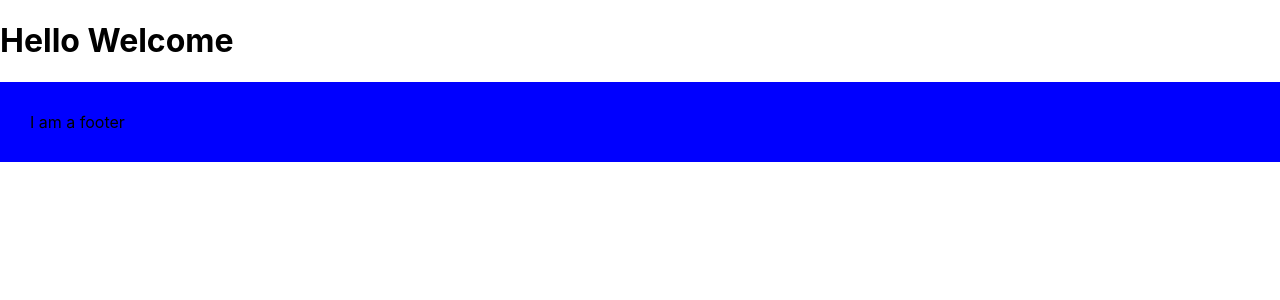
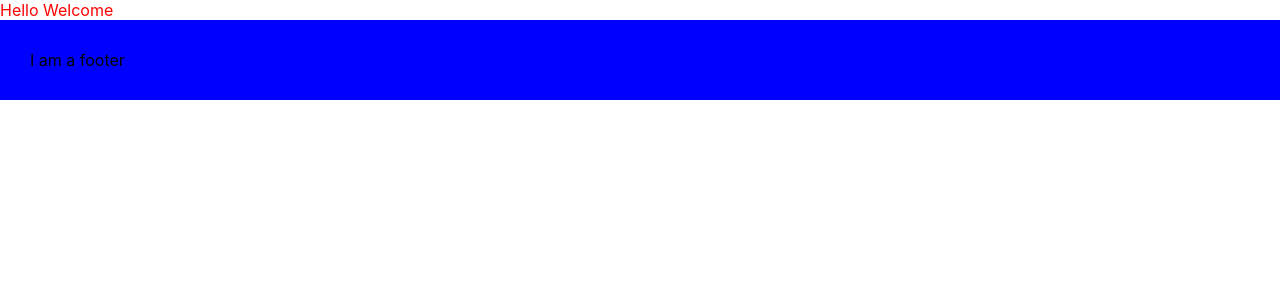
Before and after one commit to ariviegea2/nextjs-course, a Next.js app in the folder discover-coffee-stores/: page /hello in a window 1280 px wide. Shown: the top 300 px of the page. Built offline with nearby package versions, Linux system fonts and the light colour scheme.

Commit message:
Basic example of usage of css modules

```diff
--- a/discover-coffee-stores/pages/hello.js
+++ b/discover-coffee-stores/pages/hello.js
@@ -1,5 +1,7 @@
+import styles from '../styles/hello.module.css'
+
 const Hello = () => {
-    return <h1>Hello Welcome</h1>
+    return <div className={styles.container}>Hello Welcome</div>
 }
 
 export default Hello;
--- /dev/null
+++ b/discover-coffee-stores/styles/Hello.module.css
@@ -0,0 +1,3 @@
+.container {
+    color: red;
+}
```
